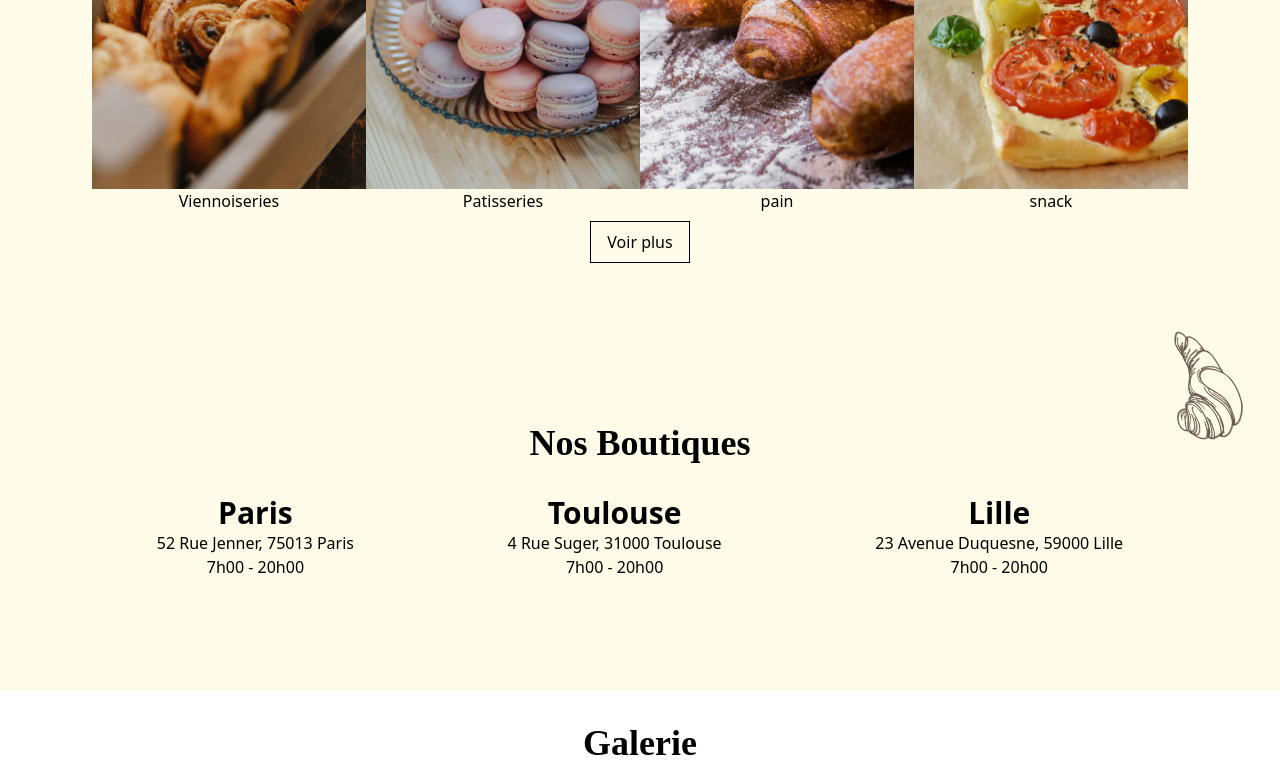
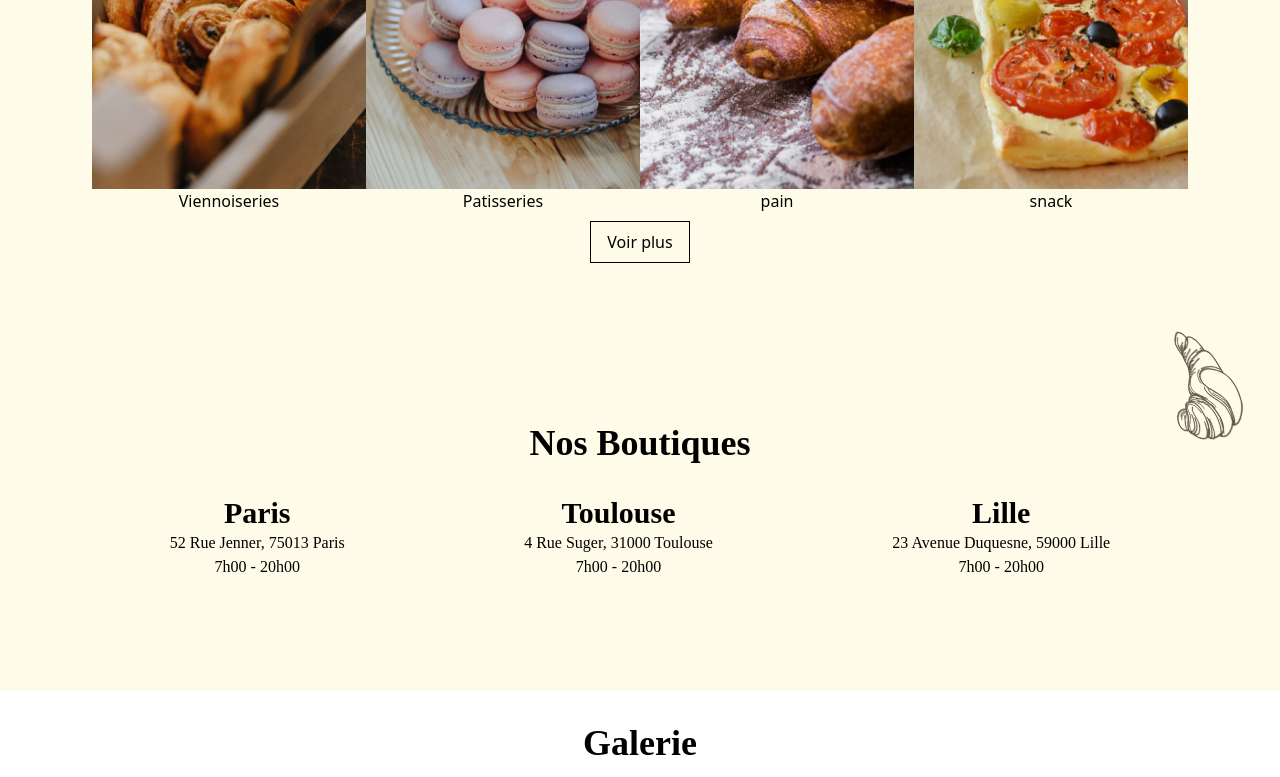
Before and after one commit to Krishanth0/Boulangeire, a React (Create React App) app in the folder boulangerie-app-react/: page / in a window 1280 px wide. Shown: the part 2000-2777 px from the top of the page. Built offline with nearby package versions, Linux system fonts and the light colour scheme; the HTML template or start-up script is replaced by a standard one.

Commit message:
+- ajout police Montserrat pour <p>et<h2>

```diff
--- a/boulangerie-app-react/src/index.css
+++ b/boulangerie-app-react/src/index.css
@@ -6,7 +6,17 @@
 .dancing-script {
     font-family: 'Dancing Script', cursive;
   }
-
+  .Montserrat {
+    font-family: 'Montserrat';
+  }
   h1 {
     @apply dancing-script;
   }
+
+  p{
+    @apply Montserrat;
+  }
+
+  h2{
+    @apply Montserrat;
+  }
```
